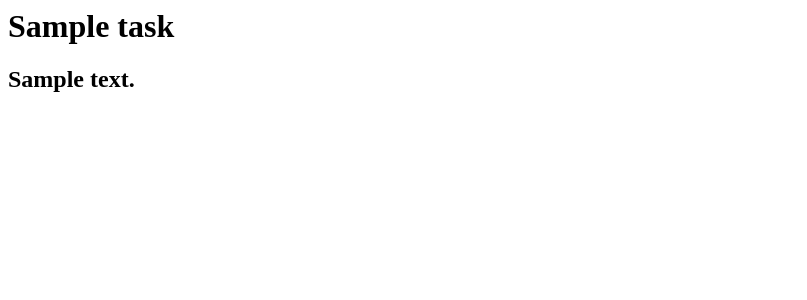
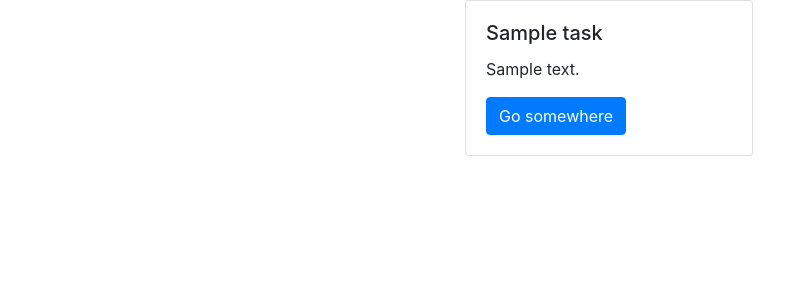
Before and after one commit to Markoni23/TaskBoard, a Python web app: template templates/tasks.html in a window 1280 px wide. Shown: the top 300 px of the page, without its empty margins (0-807 px from the left). Run offline with Jinja, Linux system fonts and the light colour scheme; the template is opened without the code that fills it: most values are stand-ins (such as "Sample title", 1, 10 or a date in 2020); some libraries are stand-ins or nearby versions.

Commit message:
template

```diff
--- a/Board/urls.py
+++ b/Board/urls.py
@@ -2,5 +2,6 @@ from django.urls import path
 from .views import *
 
 urlpatterns = [
-    path('tasks', tasks)
+    path('tasks/', tasks),
+    path('hi/', hi),
 ]
--- a/Board/views.py
+++ b/Board/views.py
@@ -5,3 +5,7 @@ from .models import *
 
 def tasks(request):
     return render(request, 'tasks.html', {'tasks':Task.objects.all()})
+
+
+def hi(request):
+    return render(request, 'main.html')
--- /dev/null
+++ b/templates/main.html
@@ -0,0 +1,31 @@
+<!doctype html>
+<html lang="en">
+  <head>
+    <title></title>
+    <!-- Required meta tags -->
+    <meta charset="utf-8">
+    <meta name="viewport" content="width=device-width, initial-scale=1, shrink-to-fit=no">
+
+    <!-- Bootstrap CSS -->
+    <link rel="stylesheet" href="https://stackpath.bootstrapcdn.com/bootstrap/4.3.1/css/bootstrap.min.css" integrity="sha384-ggOyR0iXCbMQv3Xipma34MD+dH/1fQ784/j6cY/iJTQUOhcWr7x9JvoRxT2MZw1T" crossorigin="anonymous">
+  </head>
+  <body>
+
+  <div class="container">
+      <div class="row">
+          <div class="col-4 offset-4">
+            {% block content %}
+
+            {% endblock content %}
+          </div>
+      </div>
+  </div>
+
+
+    <!-- Optional JavaScript -->
+    <!-- jQuery first,then Popper.js, then Bootstrap JS -->
+    <script src="https://code.jquery.com/jquery-3.3.1.slim.min.js" integrity="sha384-q8i/X+965DzO0rT7abK41JStQIAqVgRVzpbzo5smXKp4YfRvH+8abtTE1Pi6jizo" crossorigin="anonymous"></script>
+    <script src="https://cdnjs.cloudflare.com/ajax/libs/popper.js/1.14.7/umd/popper.min.js" integrity="sha384-UO2eT0CpHqdSJQ6hJty5KVphtPhzWj9WO1clHTMGa3JDZwrnQq4sF86dIHNDz0W1" crossorigin="anonymous"></script>
+    <script src="https://stackpath.bootstrapcdn.com/bootstrap/4.3.1/js/bootstrap.min.js" integrity="sha384-JjSmVgyd0p3pXB1rRibZUAYoIIy6OrQ6VrjIEaFf/nJGzIxFDsf4x0xIM+B07jRM" crossorigin="anonymous"></script>
+  </body>
+</html>
--- a/templates/tasks.html
+++ b/templates/tasks.html
@@ -1,4 +1,13 @@
+
+{% extends "main.html" %}
+{% block content %}
 {% for task in tasks %}
-    <h1>{{ task.name }}</h1>
-    <h2>{{ task.text }}</h2>
+    <div class="card" style="width: 18rem;">
+        <div class="card-body">
+            <h5 class="card-title">{{task.name}}</h5>
+            <p class="card-text">{{task.text}}</p>
+        <a href="#" class="btn btn-primary">Go somewhere</a>
+  </div>
+</div>
 {% endfor %}
+{% endblock content %}
```
